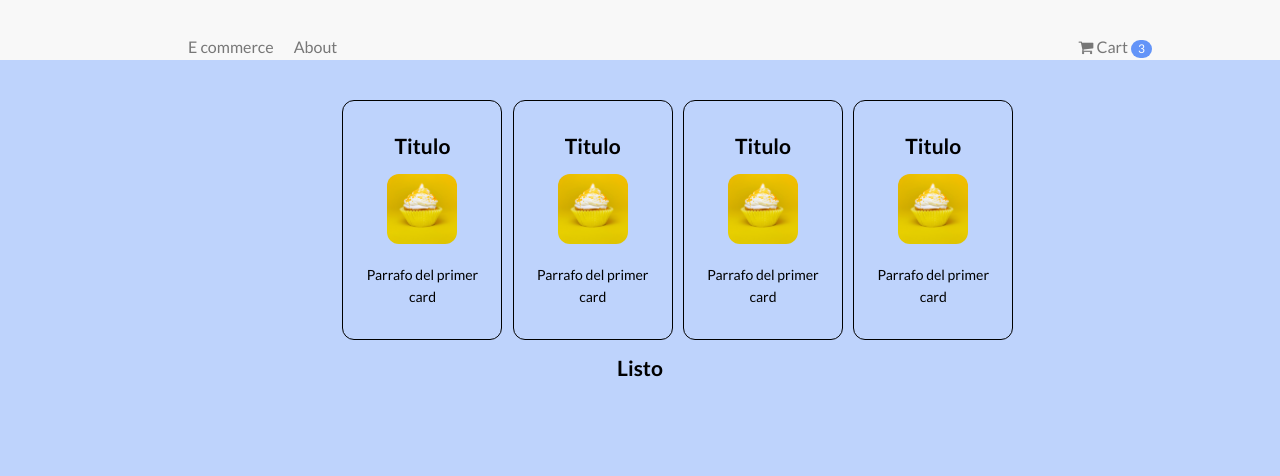
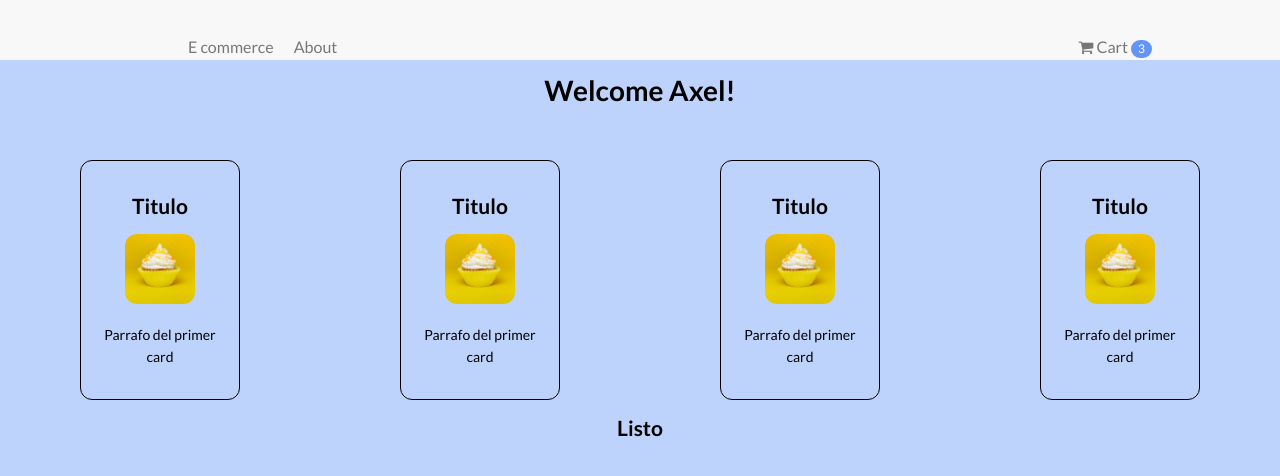
Before and after one commit to axelschein/ecommerce_react, a React (Create React App) app: page / in a window 1280 px wide. Shown: the top 476 px of the page. Built offline with nearby package versions, Linux system fonts and the light colour scheme.

Commit message:
agrego el mensaje de props

```diff
--- a/src/App.js
+++ b/src/App.js
@@ -1,11 +1,13 @@
 import ListContainer from "./containers/ListContainer/ListContainer"
 import  NavBar  from "./components/NavBar/NavBar";
+import Greetings from "./components/Greetings/greetings";
 import './App.css';
 
 function App() {
   return (
     <div className="App">
       <NavBar />
+      <Greetings nombre="Axel" />
       <ListContainer />
       <h2>Listo</h2>
     </div>
--- /dev/null
+++ b/src/components/Greetings/greetings.jsx
@@ -0,0 +1,9 @@
+import React, { Component } from "react";
+
+export class Greetings extends Component {
+  render() {
+    return <h1>Welcome {this.props.nombre}!</h1>;
+  }
+}
+
+export default Greetings;
```
Also changed, not shown: src/components/Greetings/greetings.css (added), src/containers/ListContainer/ListContainer.jsx (line endings or trailing spaces).
